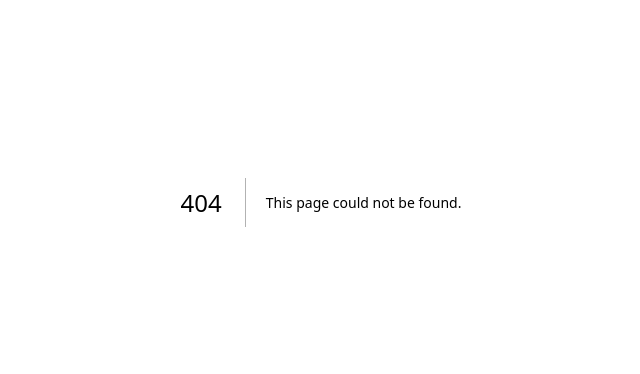
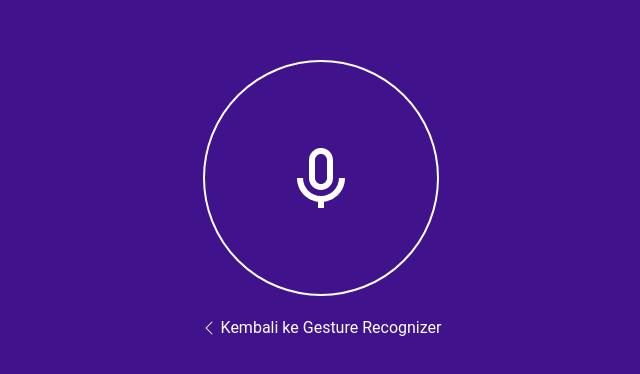
Before and after one commit to dadanisme/sign-detection-next, a Next.js app: page /speech in a window 1280 px wide. Before the commit this address had no page. Shown: the part 198-572 px from the top of the page, without its empty margins (319-959 px from the left). Built offline with nearby package versions, Linux system fonts and the light colour scheme.

Commit message:
add speech recognition

```diff
--- a/package.json
+++ b/package.json
@@ -14,6 +14,7 @@
     "@mediapipe/drawing_utils": "^0.3.1675466124",
     "@mediapipe/hands": "^0.4.1675469240",
     "@mediapipe/tasks-vision": "^0.10.0",
+    "@types/dom-speech-recognition": "^0.0.1",
     "@types/node": "20.2.0",
     "@types/react": "18.2.6",
     "@types/react-dom": "18.2.4",
@@ -24,6 +25,7 @@
     "postcss": "8.4.23",
     "react": "18.2.0",
     "react-dom": "18.2.0",
+    "react-icons": "^4.9.0",
     "tailwindcss": "3.3.2",
     "typescript": "5.0.4"
   }
--- a/src/components/video/index.tsx
+++ b/src/components/video/index.tsx
@@ -8,6 +8,9 @@ import { drawConnectors, drawLandmarks } from "@mediapipe/drawing_utils";
 import { HAND_CONNECTIONS } from "@mediapipe/hands";
 
 import { useState, useEffect } from "react";
+import { Spinner, Button } from "@material-tailwind/react";
+import Link from "next/link";
+import { BsChevronRight } from "react-icons/bs";
 
 interface VideoProps {
   responses: string[];
@@ -135,7 +138,12 @@ export default function Video({ responses, setResponses }: VideoProps) {
     }
   }, [prediction]);
 
+  if (!gesture) {
+    return <Spinner color="deep-purple" scale={2} />;
+  }
+
   return (
+    <>
       <div className="relative">
         <video
           ref={video}
@@ -151,5 +159,14 @@ export default function Video({ responses, setResponses }: VideoProps) {
         ></canvas>
         <p id="gesture_output" className="output"></p>
       </div>
+      <Link href="/speech">
+        <div
+          className="mt-4 flex items-center justify-center gap-1
+          px-2 py-1 bg-none text-white hover:underline cursor-pointer"
+        >
+          Speech to Text <BsChevronRight className="font-bold" />
+        </div>
+      </Link>
+    </>
   );
 }
--- a/src/pages/index.tsx
+++ b/src/pages/index.tsx
@@ -1,4 +1,4 @@
-import { Spinner, Chip, Button } from "@material-tailwind/react";
+import { Spinner, Button } from "@material-tailwind/react";
 import { getCompletion, speak } from "@/services";
 import { useState } from "react";
 import Head from "next/head";
@@ -39,7 +39,7 @@ export default function Home() {
           {predictions.map((prediction, index) => (
             <Button
               key={index}
-              color="deep-purple"
+              color="amber"
               className="px-2 py-1 rounded-md"
               onClick={() => handleDelete(index)}
             >
--- /dev/null
+++ b/src/pages/speech/index.tsx
@@ -0,0 +1,72 @@
+import React, { useEffect, useState } from "react";
+import { BiMicrophone } from "react-icons/bi";
+import { BsChevronLeft } from "react-icons/bs";
+import Link from "next/link";
+
+export default function Speech() {
+  const [recognizer, setRecognizer] = useState<SpeechRecognition>();
+  const [result, setResult] = useState<string>();
+
+  const start = async () => {
+    await navigator.mediaDevices.getUserMedia({ audio: true });
+
+    setResult(undefined);
+    recognizer?.start();
+  };
+
+  const stop = () => {
+    recognizer?.stop();
+  };
+
+  const handleResult = (event: SpeechRecognitionEvent) => {
+    console.log(event.results[0][0].transcript);
+    setResult(event.results[0][0].transcript);
+  };
+
+  useEffect(() => {
+    const SpeechRecognition =
+      window.SpeechRecognition || window.webkitSpeechRecognition;
+
+    if (SpeechRecognition) {
+      const recognition = new SpeechRecognition();
+
+      recognition.continuous = true;
+      recognition.interimResults = true;
+      recognition.lang = "id-ID";
+
+      recognition.onresult = handleResult;
+
+      setRecognizer(recognition);
+    }
+  }, []);
+
+  return (
+    <main className="flex min-h-screen flex-col items-center justify-center bg-[#40128B] px-4">
+      <button
+        className="border-2 border-white rounded-full p-20 text-white
+      hover:bg-white/75 hover:text-[#40128B] transition-all duration-300
+      hover:border-[#40128B] active:scale-95 active:bg-white/50"
+        onMouseDown={start}
+        onTouchStart={start}
+        onMouseUp={stop}
+        onTouchEnd={stop}
+      >
+        <BiMicrophone className="font-bold text-7xl" />
+      </button>
+
+      {result && (
+        <p className="text-white text-2xl mt-4 text-center">{result}</p>
+      )}
+
+      <Link href="/">
+        <div
+          className="mt-4 flex items-center justify-center gap-1
+          px-2 py-1 bg-none text-white hover:underline cursor-pointer"
+        >
+          <BsChevronLeft className="font-bold" />
+          Kembali ke Gesture Recognizer
+        </div>
+      </Link>
+    </main>
+  );
+}
--- a/src/styles/globals.css
+++ b/src/styles/globals.css
@@ -8,3 +8,7 @@ canvas {
   -webkit-transform: rotateY(180deg);
   -moz-transform: rotateY(180deg);
 }
+
+* {
+  -webkit-tap-highlight-color: transparent;
+}
```
Also changed, not shown: 1 other file (tests, documents, lock files or other folders). Lines whose indentation alone changed are shown as unchanged.
